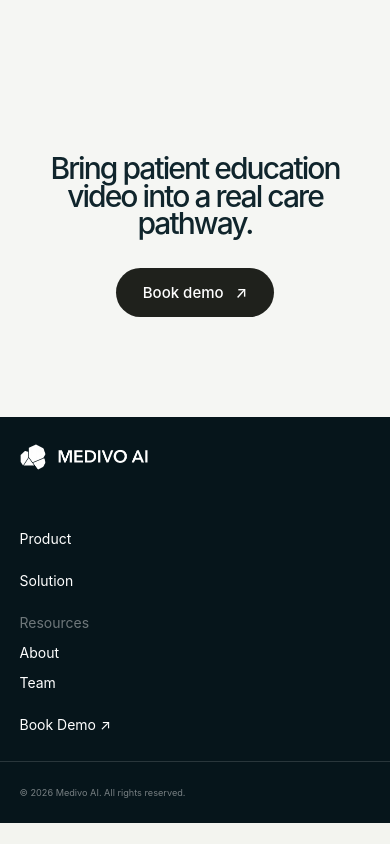
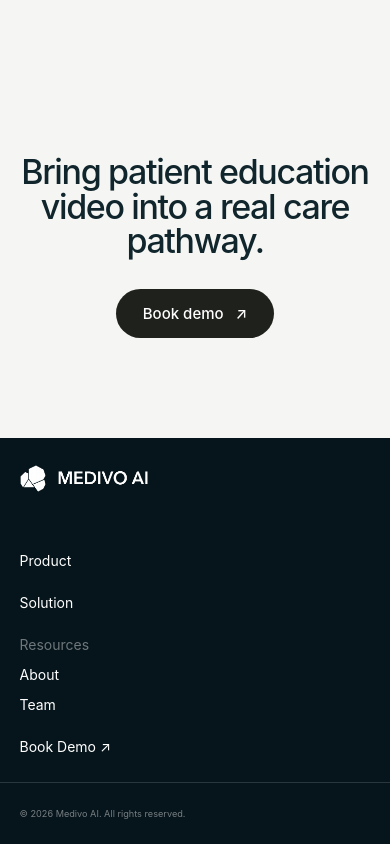
Before and after one commit to STV1222/Medivo-AI-Website, a Next.js app: page / in a window 390 px wide. Shown: the part 10344-11188 px from the top of the page. Before the commit the page ends 11167 px from the top, so only its background shows below. Built offline with nearby package versions, Linux system fonts and the light colour scheme; a web font is replaced by a local one.

Commit message:
Adjust bottom CTA headline size

```diff
--- a/app/globals.css
+++ b/app/globals.css
@@ -195,7 +195,7 @@ button{font:inherit}
 .comparison-medivo li{color:rgba(255,255,255,.86)}
 .comparison-medivo li:before{background:#89d7d3;opacity:1}
 .cta-band{background:#f5f6f3;color:var(--ink);padding:9vw 5vw 10vw;display:flex;flex-direction:column;align-items:center;text-align:center;gap:34px}
-.cta-band h2{font-size:clamp(48px,7vw,116px);line-height:.92;letter-spacing:-.065em;font-weight:480;max-width:1180px;margin:0}
+.cta-band h2{font-size:clamp(36px,4.3vw,54px);line-height:1.02;letter-spacing:var(--title-track);font-weight:480;max-width:920px;margin:0}
 .cta-band .button{min-width:0;border-radius:999px;background:#1f211c;color:#fff;padding:15px 27px;justify-content:center;gap:12px;font-size:15px;font-weight:500}
 .footer-main{background:#06151b;color:white;padding:7vw 5vw;display:grid;grid-template-columns:1fr 2fr}
 .footer-main nav{display:grid;grid-template-columns:repeat(4,1fr);gap:25px;font-size:14px}
@@ -265,7 +265,7 @@ to{opacity:1;transform:none}
 .comparison-brand{top:46px;left:7vw;right:7vw}
 .comparison-medivo ul{margin-top:74px}
 .cta-band{gap:30px}
-.cta-band h2{font-size:var(--title-size)}
+.cta-band h2{font-size:clamp(34px,5.2vw,48px)}
 .footer-main{grid-template-columns:1fr;gap:60px}
 .footer-main nav{grid-template-columns:1fr 1fr}
 .footer-bottom{flex-direction:column;gap:18px}
```
